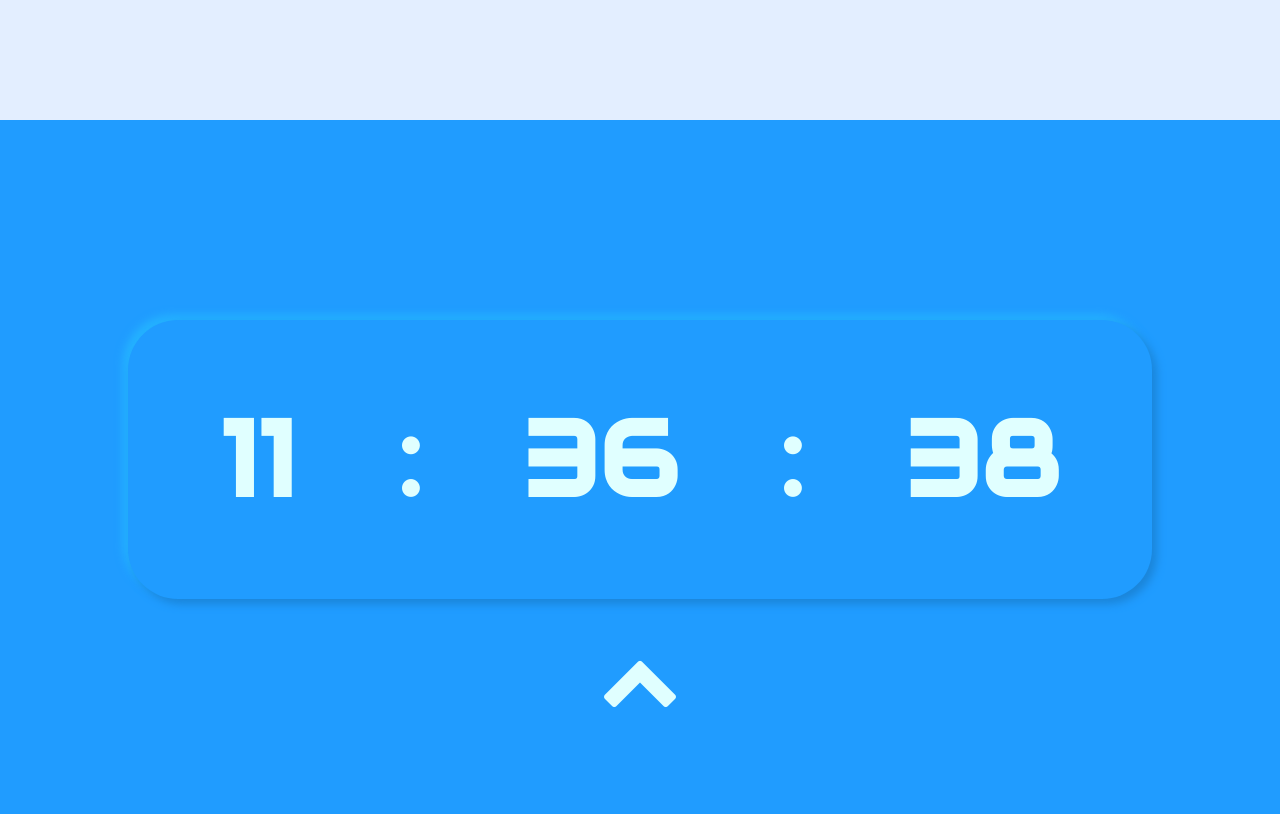
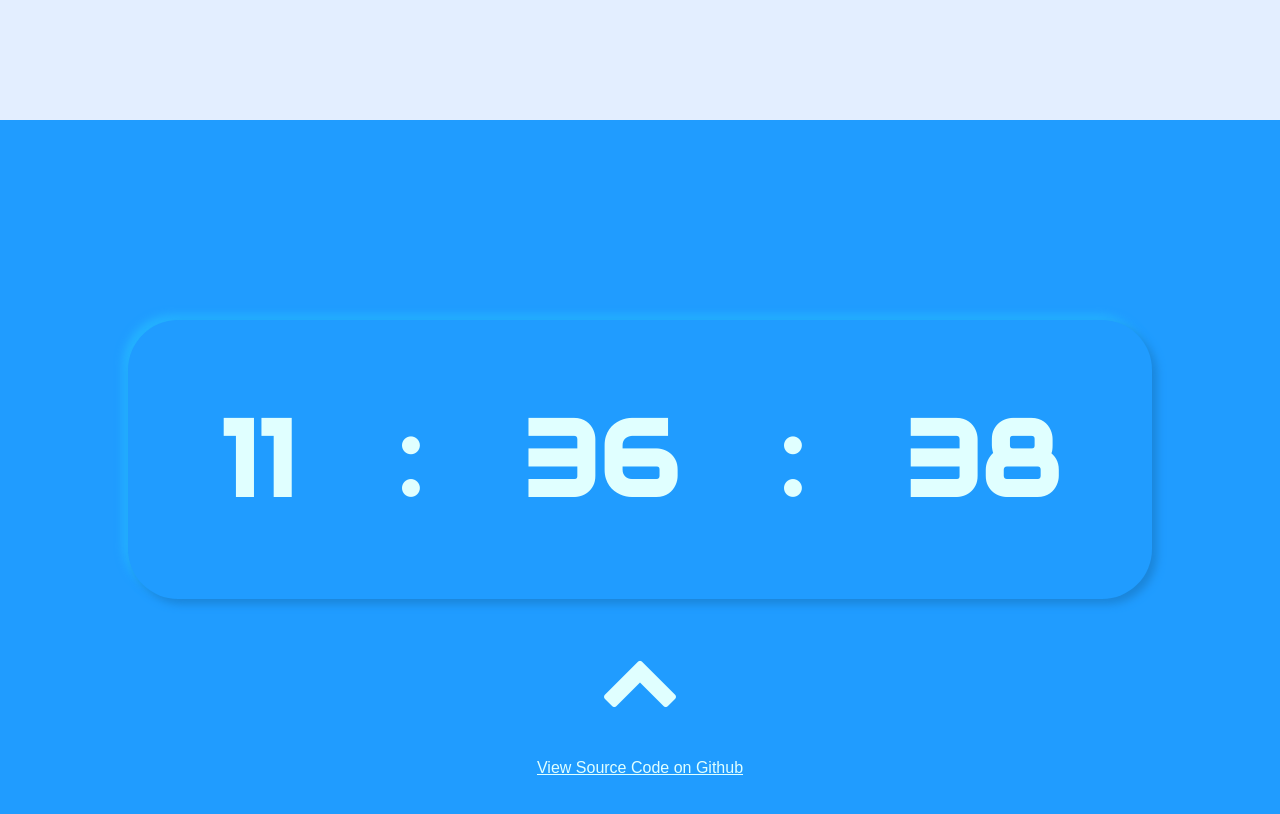
Before and after one commit to RedHunter7/MyPortofolio, a plain HTML site: page index.html in a window 1280 px wide. Shown: the part 2280-3094 px from the top of the page. Drawn offline with Linux system fonts and the light colour scheme.

Commit message:
Add Source Code Link

```diff
--- a/assets/style/style.css
+++ b/assets/style/style.css
@@ -665,6 +665,7 @@ footer
     width: 100%;
     height: 100vh;
     background: #209cff;
+    text-align: center;
 }
 
 #clock
@@ -756,6 +757,7 @@ footer a
     width: 100%;
     margin: auto;
     margin-top: 40px;
+    margin-bottom: 5vh;
     align-items: center;
     justify-content: center;
     text-align: center;
@@ -763,6 +765,11 @@ footer a
     color: lightcyan;
 }
 
+footer .source_code
+{
+    text-decoration: underline;
+}
+
 footer a:hover
 {
     color: white;
--- a/index.html
+++ b/index.html
@@ -116,6 +116,7 @@
          <h1><span id="second">00</span></h1>
       </div>
       <a href="#header" class="fa fa-chevron-up" style="font-size:60pt;"></a>
+      <a href="https://github.com/RedHunter7/MyPortofolio" class="source_code">View Source Code on Github</a>
    </footer>
 </div>
 
```
